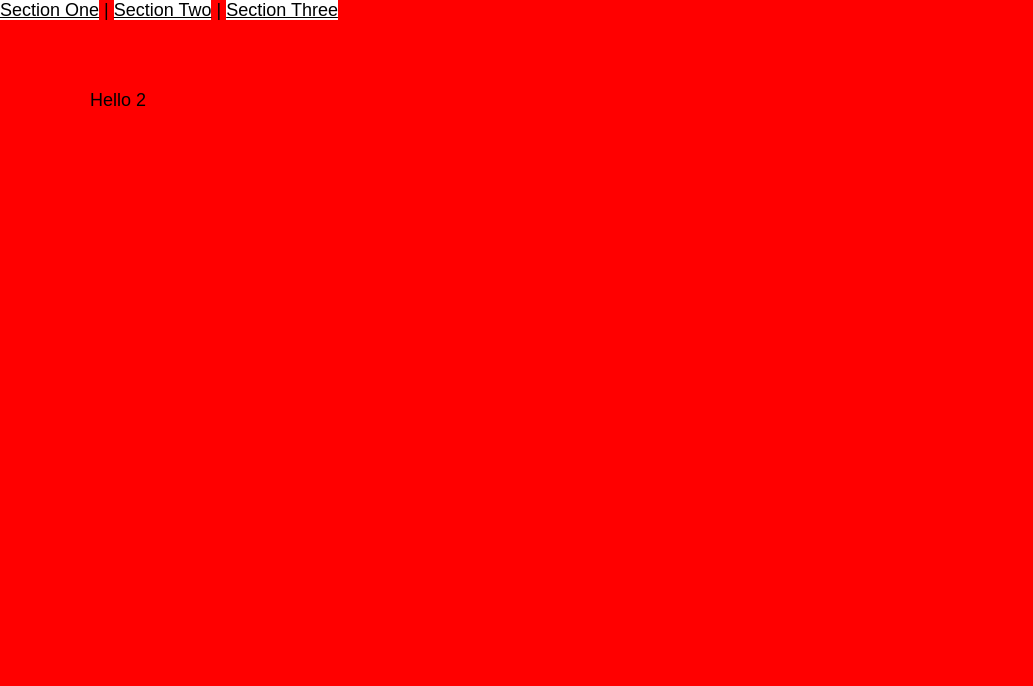
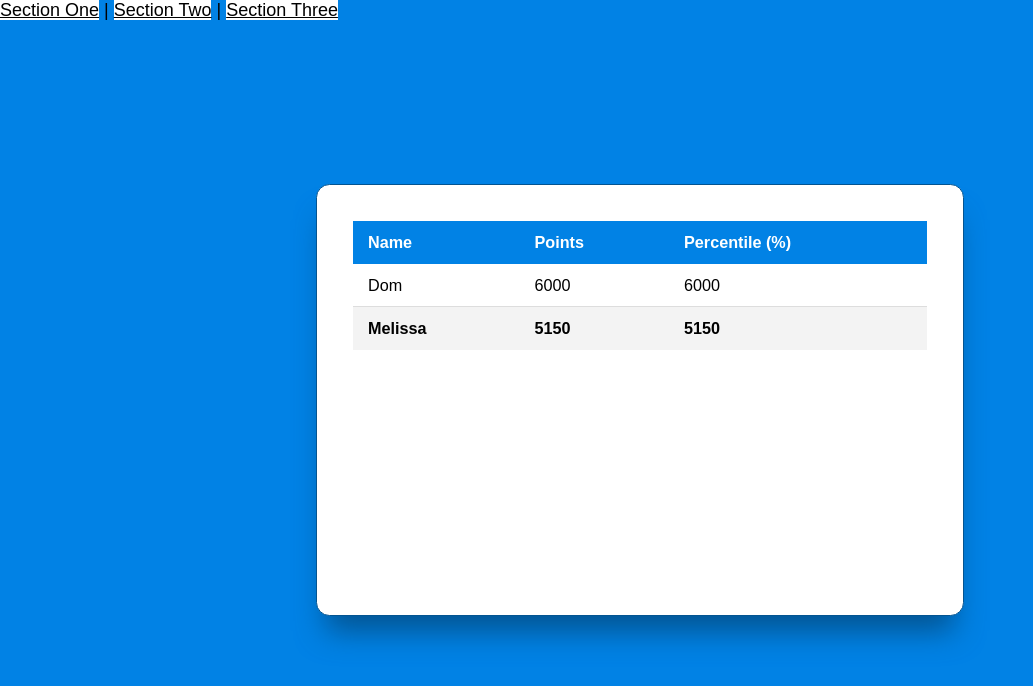
Before and after one commit to nikazvet/eventix-insight-report, a Vue app: page /#/1 in a window 1280 px wide. Shown: the top 686 px of the page, without its empty margins (0-1033 px from the left). Built offline with nearby package versions, Linux system fonts and the light colour scheme.

Commit message:
new box and table components

```diff
--- a/src/App.vue
+++ b/src/App.vue
@@ -4,16 +4,17 @@ export default {
   data() {
     return {
       direction: "forward",
+      scrolling: false,
     };
   },
   components: {
     Navigation,
   },
   created() {
-    window.addEventListener("wheel", this.handleWheel);
+    window.addEventListener("wheel", this.handleWheel, { passive: true });
   },
   destroyed() {
-    window.removeEventListener("wheel", this.handleWheel);
+    window.removeEventListener("wheel", this.handleWheel, { passive: true });
   },
   methods: {
     handleWheel(event) {
--- a/src/assets/styles/app.css
+++ b/src/assets/styles/app.css
@@ -1,13 +1,14 @@
-/* @tailwind base;
-@tailwind components;
-@tailwind utilities; */
-
 :root {
   --text-heading: "Gill Sans", "Gill Sans MT", Calibri, "Trebuchet MS",
     sans-serif;
   --text-body: Arial, Helvetica, sans-serif;
 
-  --color-primary: black;
+  --color-primary: #0182e5;
+  --color-primary--dark-100: #035491;
+  --color-white: #fff;
+
+  --border-radius: 0.75rem;
+  --padding: 2rem;
 }
 
 * {
--- /dev/null
+++ b/src/components/Box.vue
@@ -0,0 +1,45 @@
+<script>
+export default {
+  name: "SectionOne",
+};
+</script>
+
+<template>
+  <transition name="fade" appear>
+    <div class="box"><slot></slot></div>
+  </transition>
+</template>
+
+<style scoped>
+.box {
+  width: 36rem;
+  height: 24rem;
+  margin: auto;
+  padding: var(--padding);
+  border-radius: var(--border-radius);
+  background-color: var(--color-white);
+  border: 1px solid var(--color-primary--dark-100);
+  box-shadow: 0 25px 30px -10px var(--color-primary--dark-100);
+  /* opacity: 0; */
+  /* animation: fade 0.6s cubic-bezier(0.65, 0, 0.35, 1) 0.3s forwards; */
+}
+
+@keyframes fade {
+  from {
+    opacity: 0;
+    transform: scale(0%);
+  }
+
+  to {
+    opacity: 1;
+    transform: scale(100%);
+  }
+}
+
+.fade-enter-active {
+  animation: fade 0.6s cubic-bezier(0.65, 0, 0.35, 1) forwards;
+}
+.fade-leave-active {
+  animation: fade 0.6s cubic-bezier(0.65, 0, 0.35, 1) reverse;
+}
+</style>
--- /dev/null
+++ b/src/components/Table.vue
@@ -0,0 +1,60 @@
+<template>
+  <table class="styled-table">
+    <thead>
+      <tr>
+        <th>Name</th>
+        <th>Points</th>
+        <th>Percentile (%)</th>
+      </tr>
+    </thead>
+    <tbody>
+      <tr>
+        <td>Dom</td>
+        <td>6000</td>
+        <td>6000</td>
+      </tr>
+      <tr class="active-row">
+        <td>Melissa</td>
+        <td>5150</td>
+        <td>5150</td>
+      </tr>
+      <!-- and so on... -->
+    </tbody>
+  </table>
+</template>
+
+<style scoped>
+.styled-table {
+  border-collapse: collapse;
+  /* margin: 25px 0; */
+  font-size: 0.9em;
+  font-family: sans-serif;
+  width: 100%;
+  /* min-width: 400px; */
+  /* box-shadow: 0 0 20px rgba(0, 0, 0, 0.15); */
+}
+.styled-table thead tr {
+  background-color: var(--color-primary);
+  color: #ffffff;
+  text-align: left;
+}
+.styled-table th,
+.styled-table td {
+  padding: 12px 15px;
+}
+.styled-table tbody tr {
+  border-bottom: 1px solid #dddddd;
+}
+
+.styled-table tbody tr:nth-of-type(even) {
+  background-color: #f3f3f3;
+}
+
+.styled-table tbody tr:last-of-type {
+  border-bottom: 2px solid var(--color);
+}
+.styled-table tbody tr.active-row {
+  font-weight: bold;
+  color: var(--color);
+}
+</style>
--- a/src/layouts/DefaultLayout.vue
+++ b/src/layouts/DefaultLayout.vue
@@ -12,19 +12,19 @@ export default {
   </section>
 </template>
 
-<style scoped>
+<style scoped lang="scss">
 .container {
   display: flex;
   align-items: center;
   justify-content: center;
   width: 100%;
   height: 100%;
-  /* padding: 5rem; */
+  background-color: var(--color-primary);
 }
 
 .content {
+  display: flex;
   width: 100%;
   height: 100%;
-  color: var(--color-primary);
 }
 </style>
--- a/src/views/SectionOne.vue
+++ b/src/views/SectionOne.vue
@@ -1,24 +1,19 @@
 <script>
 import DefaultLayout from "@/layouts/DefaultLayout.vue";
+import Box from "@/components/Box.vue";
 export default {
   name: "SectionOne",
   components: {
     DefaultLayout,
+    Box,
   },
 };
 </script>
 
 <template>
   <DefaultLayout>
-    <div>Hello 1</div>
+    <!-- <Box>Hello 1</Box> -->
   </DefaultLayout>
 </template>
 
-<style scoped>
-div {
-  width: 100%;
-  height: 100%;
-  padding: 5rem;
-  background-color: blue;
-}
-</style>
+<style scoped></style>
--- a/src/views/SectionThree.vue
+++ b/src/views/SectionThree.vue
@@ -1,24 +1,19 @@
 <script>
 import DefaultLayout from "@/layouts/DefaultLayout.vue";
+import Box from "@/components/Box.vue";
 export default {
   name: "SectionTwo",
   components: {
     DefaultLayout,
+    Box,
   },
 };
 </script>
 
 <template>
   <DefaultLayout>
-    <div>Hello 3</div>
+    <Box>Hello 3</Box>
   </DefaultLayout>
 </template>
 
-<style scoped>
-div {
-  width: 100%;
-  height: 100%;
-  padding: 5rem;
-  background-color: yellow;
-}
-</style>
+<style scoped></style>
--- a/src/views/SectionTwo.vue
+++ b/src/views/SectionTwo.vue
@@ -1,24 +1,21 @@
 <script>
 import DefaultLayout from "@/layouts/DefaultLayout.vue";
+import Box from "@/components/Box.vue";
+import Table from "@/components/Table.vue";
 export default {
   name: "SectionTwo",
   components: {
     DefaultLayout,
+    Box,
+    Table,
   },
 };
 </script>
 
 <template>
   <DefaultLayout>
-    <div>Hello 2</div>
+    <Box><Table /></Box>
   </DefaultLayout>
 </template>
 
-<style scoped>
-div {
-  width: 100%;
-  height: 100%;
-  padding: 5rem;
-  background-color: red;
-}
-</style>
+<style scoped></style>
```
